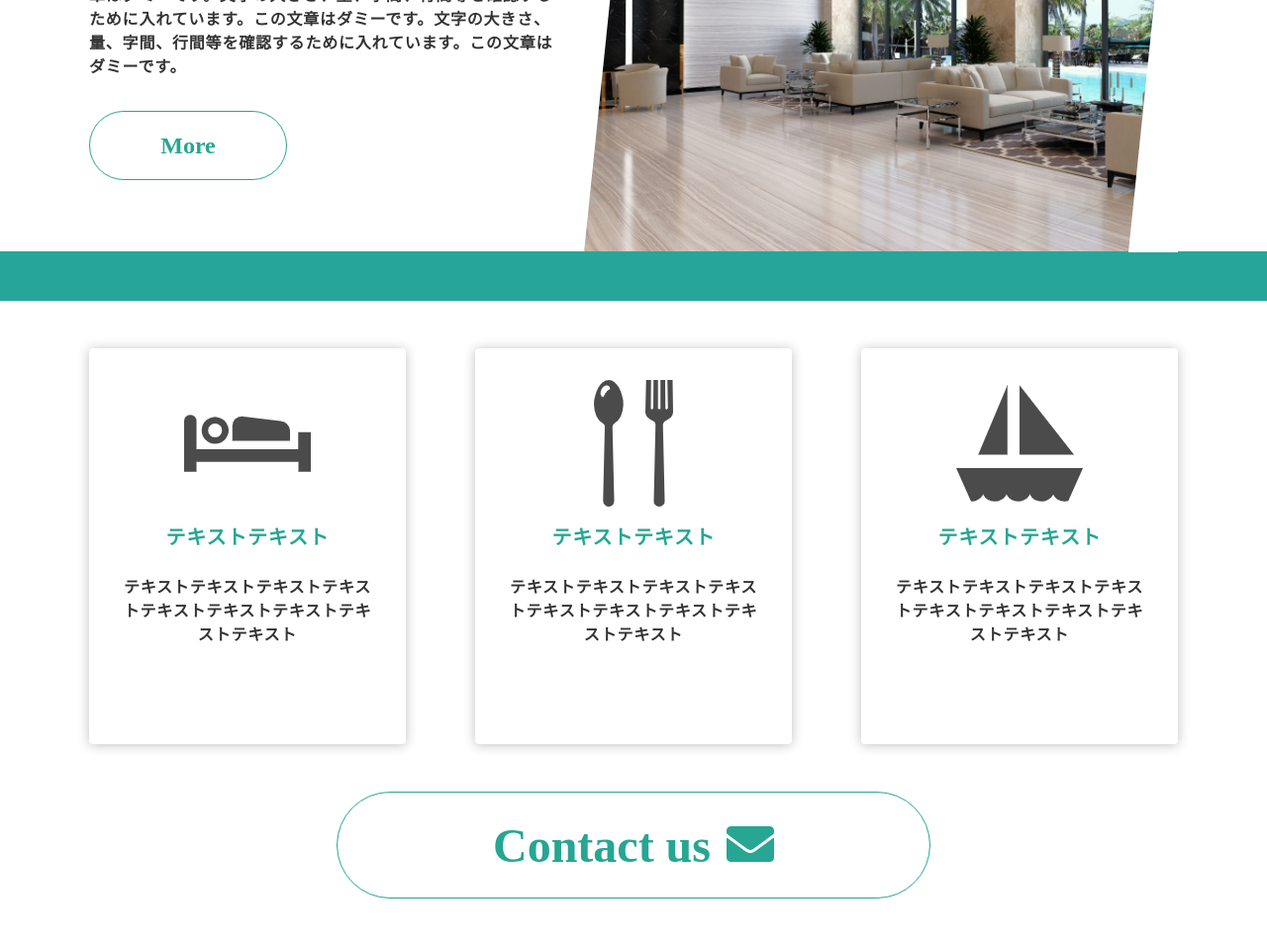
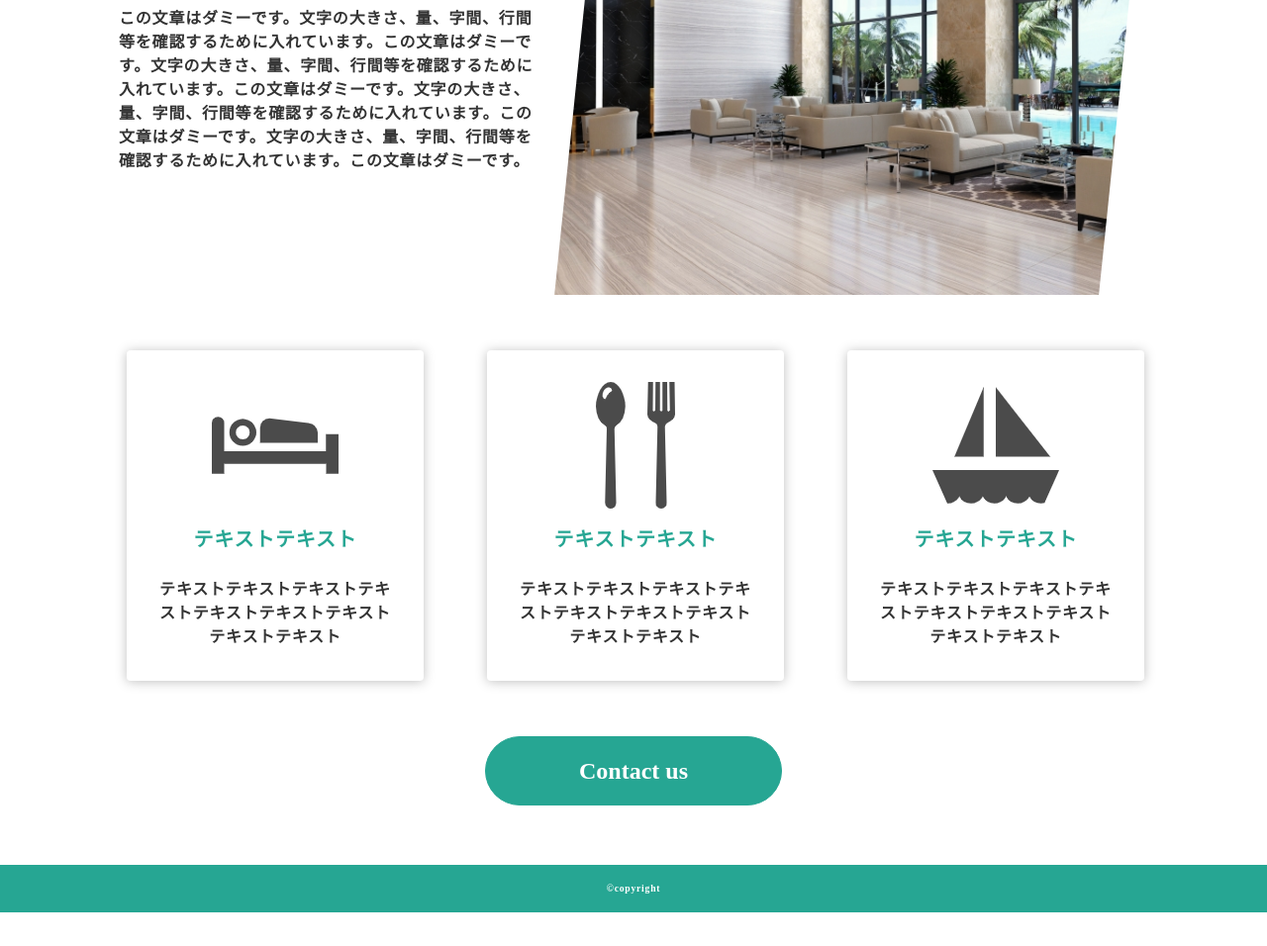
Before and after one commit to kasuyaofcb/responsive_test, a plain HTML site: page index.html in a window 1280 px wide. Shown: the part 295-1251 px from the top of the page at 99% size. After the commit the page ends 1217 px from the top, so only its background shows below. Drawn offline with Linux system fonts and the light colour scheme; some packages are replaced by stand-ins of ours.

Commit message:
50th commit

```diff
--- a/css/style.css
+++ b/css/style.css
@@ -3,6 +3,12 @@ body {
   color: #333;
   line-height:1.5;
   letter-spacing:0.05em;
+}
+
+.wrapper{
+  max-width:1080px;
+  margin:0 auto;
+  padding: 12px 20px;
 }
 
 .main {
@@ -16,17 +22,16 @@ body {
 .header-wrapper {
   max-width:1080px;
   margin:0 auto;
-  padding: 12px;
+  padding: 12px 20px;
   display: flex;
   align-items: center;
   justify-content: space-between;
-
 }
 
-.wrapper-left {
+.header-logo {
   color:#26a69a;
 }
-.wrapper-right {
+.header-nav {
   padding: 8px;
   color:#26a69a;
 }
@@ -77,7 +82,7 @@ body {
 
 .fv {
   max-width: 1100px;
-  margin: 0 auto ;
+  margin: 32px auto 0 ;
 }
 
 
@@ -144,9 +149,10 @@ body {
 
 .btn {
   display:block;
-  width:200px;
+  width:300px;
   border: 1px solid #26a693;
-  color:#26a693;
+  color:#fff;
+  background:#26a693;
   border-radius: 60px;
   padding: 16px;
   margin-top: 32px;
@@ -156,16 +162,16 @@ body {
 }
 
 .btn:hover {
-  color: #fff;
   transition: 0.3s;
-  background:#26a69a;
+  background:#fff;
+  color:#26a693;
 }
 
 @media (max-width: 1100px) {
   .fv-card {
     flex-direction:column-reverse;
     align-items:center;
-    max-width:700px;
+    /* max-width:700px; */
     margin:0 auto;
 }
 .text-area{
@@ -177,14 +183,9 @@ body {
 }
 }
 
-.line{
-  height:50px;
-  width:100%;
-  background:#26a69a;
-}
-
 .category {
   margin: 48px auto 0;
+  padding: 8px;
   max-width: 1100px;
   display: flex;
   justify-content: space-between;
@@ -194,7 +195,6 @@ body {
 .category-item {
   width:320px;
   min-width: 300px;
-  height: 400px;
   border-radius: 4px;
   box-shadow: 0 1px 12px 0 rgb(0 0 0 / 25%);
   padding: 32px;
@@ -221,28 +221,20 @@ overflow-x:scroll;
 .contact-btn {
   display:block;
   border: 1px solid #26a693;
-  color:#26a693;
+  color:#fff;
   border-radius: 60px;
   padding: 16px;
   margin: 48px auto;
   transition: 0.3s;
   text-align: center;
-  width: 600px;
-  font-size: 48px;
-}
-.contact-btn::after{
-  padding-left:16px;
-  font-family: "Font Awesome 5 Free";
-  font-weight: 900;
-  content: "\f0e0";
-  font-size: 48px;
-  color:  #26a693;
+  width: 300px;
+  font-size: 24px;
+  background: #26a693;
 }
 
-
 .contact-btn:hover {
-  background: #26a693;
-  color: #fff;
+  background: #FFF;
+  color:#26a693;
   transition: 0.3s;
 }
 
@@ -256,18 +248,26 @@ overflow-x:scroll;
 
 @media (max-width: 1100px) {
  .contact-btn{
-   font-size:36px;
-   width: 400px;
+   width: 50%;
  }
 }
 
 @media (max-width: 600px) {
   .contact-btn{
     font-size:20px;
-    width: 200px;
+    width: 80%;
   }
-  .contact-btn::after{
-    font-size:20px;
-    padding-left:8px;
-  }
+
  }
+
+ .footer{
+  background: #26a693;
+  color:#fff;
+  font-size:12px;
+  height:48px;
+  text-align:center;
+  margin:auto;
+  display:flex;
+  justify-content:center;
+align-items:center;
+}
--- a/index.html
+++ b/index.html
@@ -1,24 +1,23 @@
 <!-- @format -->
 <!DOCTYPE html>
 <html lang="ja">
+
 <head>
 	<meta charset="UTF-8" />
 	<meta http-equiv="X-UA-Compatible" content="IE=edge" />
 	<meta name="viewport" content="width=device-width, initial-scale=1.0" />
-		<link
-			rel="stylesheet"
-			href="https://cdn.jsdelivr.net/npm/destyle.css@1.0.15/destyle.css"
-		/>
+	<link rel="stylesheet" href="https://cdn.jsdelivr.net/npm/destyle.css@1.0.15/destyle.css" />
 	<link rel="stylesheet" href="css/style.css" />
-		<link href='https://use.fontawesome.com/releases/v5.6.1/css/all.css' rel='stylesheet'/>
-		<link href='https://stackpath.bootstrapcdn.com/font-awesome/4.7.0/css/font-awesome.min.css' rel='stylesheet'/>
+	<link href='https://use.fontawesome.com/releases/v5.6.1/css/all.css' rel='stylesheet' />
+	<link href='https://stackpath.bootstrapcdn.com/font-awesome/4.7.0/css/font-awesome.min.css' rel='stylesheet' />
 	<title>レスポンシブ対応するためのスキルをみにつけよう</title>
 </head>
+
 <body>
 	<header class="header">
 		<div class="header-wrapper">
-			<div class="wrapper-left">Code Lesson</div>
-			<div class="wrapper-right">
+			<div class="header-logo">Code Lesson</div>
+			<nav class="header-nav">
 				<ul class="menu">
 					<li class="menu-item">TOP</li>
 					<li class="menu-item">Gallery</li>
@@ -30,10 +29,10 @@
 					<li class="line-center"></li>
 					<li class="line-bottom"></li>
 				</ul>
-			</div>
+			</nav>
 		</div>
 	</header>
-		<main>
+	<main class="wrapper">
 		<div class="fv">
 			<div class="fv-card">
 				<div class="text-area">
@@ -41,14 +40,13 @@
 					<p class="text">
 						この文章はダミーです。文字の大きさ、量、字間、行間等を確認するために入れています。この文章はダミーです。文字の大きさ、量、字間、行間等を確認するために入れています。この文章はダミーです。文字の大きさ、量、字間、行間等を確認するために入れています。この文章はダミーです。文字の大きさ、量、字間、行間等を確認するために入れています。この文章はダミーです。
 					</p>
-						<button class="btn">More</button>
+					<!-- <button class="btn">More</button> -->
 				</div>
 				<div class="fv-img">
 					<img src="img/robby.jpg" alt="ロビー" class="img-item" />
 				</div>
 			</div>
 		</div>
-			<div class="line"></div>
 		<div class="category">
 			<div class="category-item">
 				<img src="img/room.png" alt="部屋" />
@@ -74,5 +72,9 @@
 		</div>
 		<button class="contact-btn">Contact us</button>
 	</main>
+	<footer class="footer">
+		<small class="copyright">©copyright</small>
+	</footer>
 </body>
+
 </html>
```
Lines whose indentation alone changed are shown as unchanged.
